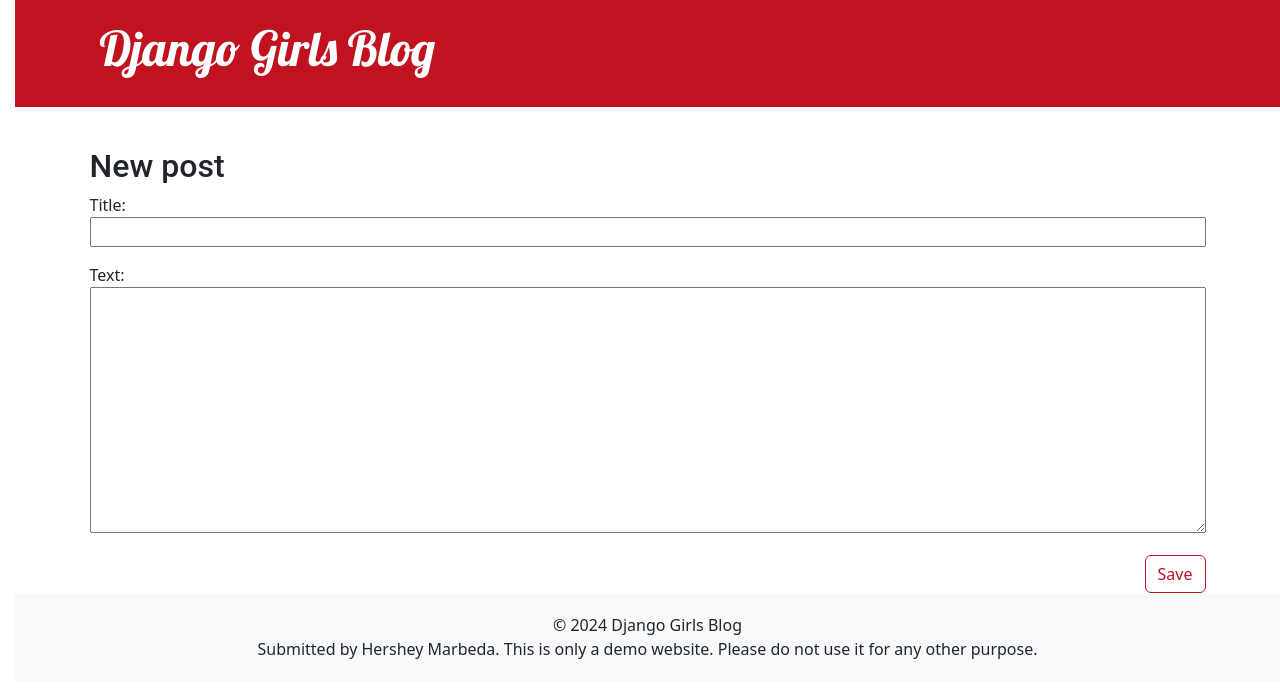
After one commit to HersheyMarbeda/SDEV220-M04-Using-Django, a Django app: page /post/new/ in a window 1280 px wide. The commit adds this page. Shown: the top 698 px of the page. Run offline with Django 5.2, Linux system fonts and the light colour scheme.

Commit message:
updates aka finishrd Django Girls Tutorial

```diff
--- /dev/null
+++ b/blog/forms.py
@@ -0,0 +1,8 @@
+from django import forms
+from .models import Post
+
+class PostForm(forms.ModelForm):
+
+    class Meta:
+        model = Post
+        fields = ('title', 'text')
--- a/blog/static/CSS/blog.css
+++ b/blog/static/CSS/blog.css
@@ -1,6 +1,6 @@
 h1 a, h2 a {
     color: #c1121f;
-    font-family: 'DM Serif Text', serif;
+    font-family: 'Lobster', cursive;
     font-weight: 400;
     font-style: normal;
 
@@ -30,7 +30,7 @@ h1,
 h2,
 h3,
 h4 {
-    font-family: 'Lobster', cursive;
+    font-family: 'Roboto', sans-serif;
 }
 
 .date {
@@ -82,8 +82,13 @@ h4 {
 }
 
 .footer {
+    display: flex;
+    flex-direction: column;
+    align-items: center;
+    justify-content: center;
     text-align: center;
     padding: 20px 0;
+    background-color: #f8f9fa; /* Optional: Add a background color */
 }
 
 .footer p {
--- /dev/null
+++ b/blog/templates/blog/base.html
@@ -0,0 +1,36 @@
+{% load static %}
+<!DOCTYPE html>
+<html>
+    <head>
+        <title>Django Girls Blog</title>
+        <link rel="stylesheet" href="https://cdn.jsdelivr.net/npm/bootstrap@5.3.3/dist/css/bootstrap.min.css" integrity="sha384-QWTKZyjpPEjISv5WaRU9OFeRpok6YctnYmDr5pNlyT2bRjXh0JMhjY6hW+ALEwIH" crossorigin="anonymous">
+        <link rel="stylesheet" href="https://fonts.googleapis.com/css?family=Lobster&subset=latin,latin-ext">
+        <link rel="stylesheet" href="{% static 'css/blog.css' %}">
+    </head>
+    <body>
+        <header class="page-header">
+            <div class="container">
+            {% if user.is_authenticated %}
+            <a href="{% url 'post_new' %}" class="top-menu">
+              {% include 'blog/icons/file-earmark-plus.svg' %}
+              </a>
+                {% endif %}
+                <h1><a href="/">Django Girls Blog</a></h1>
+            </div>
+        </header>
+        <main class="container">
+            <div class="row">
+                <div class="col">
+                    {% block content %}
+                    {% endblock %}
+                </div>
+            </div>
+        </main>
+        <footer class="footer">
+            <div class="container">
+                <p>&copy; 2024 Django Girls Blog</p>
+                <p>Submitted by Hershey Marbeda. This is only a demo website. Please do not use it for any other purpose.</p>
+            </div>
+        </footer>
+    </body>
+</html>
--- a/blog/templates/blog/post_detail.html
+++ b/blog/templates/blog/post_detail.html
@@ -2,6 +2,11 @@
 
 {% block content %}
     <article class="post">
+        <aside class="actions">
+            <a class="btn btn-secondary" href="{% url 'post_edit' pk=post.pk %}">
+                {% include 'blog/icons/pencil-fill.svg' %}
+            </a>
+        </aside>
         {% if post.published_date %}
             <time class="date">
                 {{ post.published_date }}
--- /dev/null
+++ b/blog/templates/blog/post_edit.html
@@ -0,0 +1,9 @@
+{% extends 'blog/base.html' %}
+
+{% block content %}
+    <h2>New post</h2>
+    <form method="POST" class="post-form">{% csrf_token %}
+        {{ form.as_p }}
+        <button type="submit" class="save btn btn-secondary">Save</button>
+    </form>
+{% endblock %}
--- a/blog/urls.py
+++ b/blog/urls.py
@@ -1,9 +1,9 @@
 from django.urls import path
 from . import views
-
-# list of all urls that are defined in the blog app that will be connected to html pages/views
 
 urlpatterns = [
     path('', views.post_list, name='post_list'),
     path('post/<int:pk>/', views.post_detail, name='post_detail'),
+    path('post/new/', views.post_new, name='post_new'),
+    path('post/<int:pk>/edit/', views.post_edit, name='post_edit'),
 ]
--- a/blog/views.py
+++ b/blog/views.py
@@ -1,6 +1,8 @@
 from django.shortcuts import render, get_object_or_404
 from .models import Post
 from django.utils import timezone
+from .forms import PostForm
+from django.shortcuts import redirect
 
 
 # Create your views here.
@@ -15,3 +17,31 @@ def post_list(request):
 def post_detail(request, pk):
     post = get_object_or_404(Post, pk=pk)
     return render(request, 'blog/post_detail.html', {'post': post})
+
+def post_new(request):
+    if request.method == "POST":
+        form = PostForm(request.POST)
+        if form.is_valid():
+            post = form.save(commit=False)
+            post.author = request.user
+            post.published_date = timezone.now()
+            post.save()
+            return redirect('post_detail', pk=post.pk)
+    else:
+        form = PostForm()
+    return render(request, 'blog/post_edit.html', {'form': form})
+
+
+def post_edit(request, pk):
+    post = get_object_or_404(Post, pk=pk)
+    if request.method == "POST":
+        form = PostForm(request.POST, instance=post)
+        if form.is_valid():
+            post = form.save(commit=False)
+            post.author = request.user
+            post.published_date = timezone.now()
+            post.save()
+            return redirect('post_detail', pk=post.pk)
+    else:
+        form = PostForm(instance=post)
+    return render(request, 'blog/post_edit.html', {'form': form})
--- a/django_tutorial/settings.py
+++ b/django_tutorial/settings.py
@@ -118,12 +118,14 @@ USE_TZ = True
 
 # Static files (CSS, JavaScript, Images)
 STATIC_URL = '/static/'
-STATIC_ROOT = os.path.join(BASE_DIR, 'static')
+STATIC_ROOT = os.path.join(BASE_DIR, 'staticfiles')
 
 # Additional locations of static files
 STATICFILES_DIRS = [
-    os.path.join(BASE_DIR, 'static'),
+    os.path.join(BASE_DIR, 'blog/static'),
 ]
+
+
 # Default primary key field type
 # https://docs.djangoproject.com/en/5.1/ref/settings/#default-auto-field
 
--- a/django_tutorial/urls.py
+++ b/django_tutorial/urls.py
@@ -21,4 +21,5 @@ from django.urls import path, include
 urlpatterns = [
     path("admin/", admin.site.urls),
     path('', include('blog.urls')),
+    path("post/new/", include('blog.urls')),
 ]
```
Also changed, not shown: blog/templates/base.html (deleted, +0 -33 lines), blog/templates/blog/post_list.html (+7 -5 lines), blog/templates/blog/icons/edit.svg (added), blog/templates/blog/icons/file-earmark-plus.svg (added), blog/templates/blog/icons/folder-open.png (added), blog/templates/blog/icons/pencil-fill.svg (added), 1 other file.
